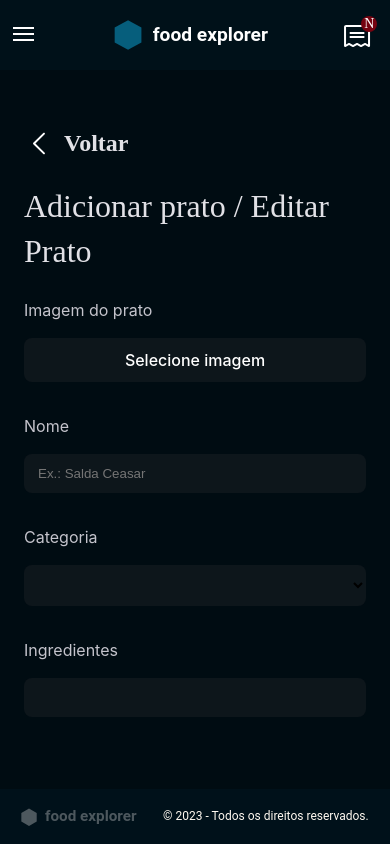
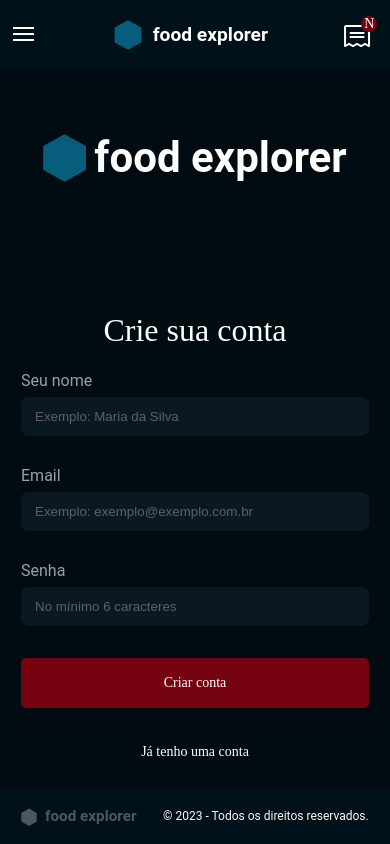
Before and after one commit to Rickazuo/desafio_final_frontend, a React (Vite) app: page / in a window 390 px wide. Built offline with nearby package versions, Linux system fonts and the light colour scheme.

Commit message:
update responsiveness create account

```diff
--- a/src/App.jsx
+++ b/src/App.jsx
@@ -10,7 +10,7 @@ function App() {
   return (
     <main>
       <Header />
-      <Home />
+      <CreateAccount />
       <Footer />
     </main>
   );
--- a/src/components/AccountModule/AccountModule.module.css
+++ b/src/components/AccountModule/AccountModule.module.css
@@ -1,5 +1,5 @@
 .main {
-  padding: 64px;
+  padding: 4rem;
   flex-direction: column;
   justify-content: center;
   align-items: center;
@@ -11,3 +11,10 @@
   color: var(--light-light-100);
   text-align: center;
 }
+
+@media screen and (max-width: 850px) {
+  .main {
+    background: var(--dark-dark-500);
+    padding: 0;
+  }
+}
--- a/src/pages/CreateAccount/createAccount.module.css
+++ b/src/pages/CreateAccount/createAccount.module.css
@@ -1,6 +1,13 @@
 .main {
   display: flex;
-  gap: 306px;
+  width: 100dvw;
+  height: 100dvh;
+  align-items: center;
+  justify-content: center;
+  background: var(--dark-dark-500);
+  gap: 19.125rem;
+
+  overflow-y: auto;
 }
 
 .container {
@@ -76,7 +83,16 @@
 }
 
 @media screen and (max-width: 500px) {
+  .main {
+    padding: 5rem 0rem 5rem 0rem;
+    justify-content: start;
+  }
+
   .divForm {
-    min-width: 0;
+    width: 100%;
+  }
+
+  .container {
+    height: 100%;
   }
 }
```
